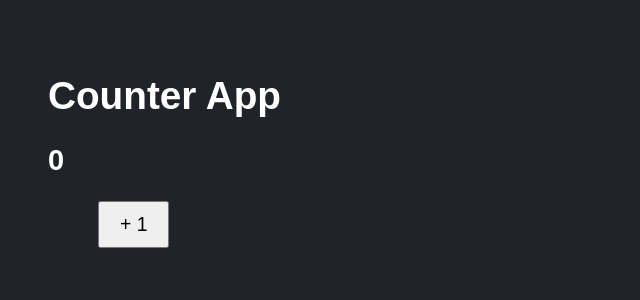
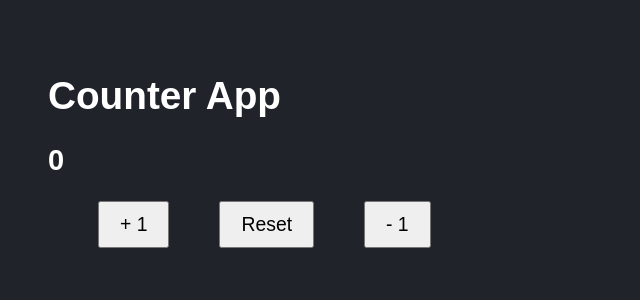
Before and after one commit to Rome96/intro-to-React-and-Unit-Test, a React (Create React App) app: page / in a window 1280 px wide. Shown: the top 300 px of the page, without its empty margins (0-640 px from the left). Built offline with nearby package versions, Linux system fonts and the light colour scheme.

Commit message:
finish course

```diff
--- a/src/CounterApp.js
+++ b/src/CounterApp.js
@@ -8,11 +8,21 @@ const CounterApp = ({value}) => {
     setIncrement(increment + 1)
   }
 
+  const handleSubtract = () => {
+    setIncrement(increment - 1);
+  };
+
+  const handleReset = () => {
+    setIncrement(value);
+  }
+
   return (
     <>
       <h1>Counter App</h1>
       <h2>{increment}</h2>
       <button onClick={handleAdd}>+ 1</button>
+      <button onClick={handleReset}>Reset</button>
+      <button onClick={handleSubtract}>- 1</button>
     </>
   );
 }
```
